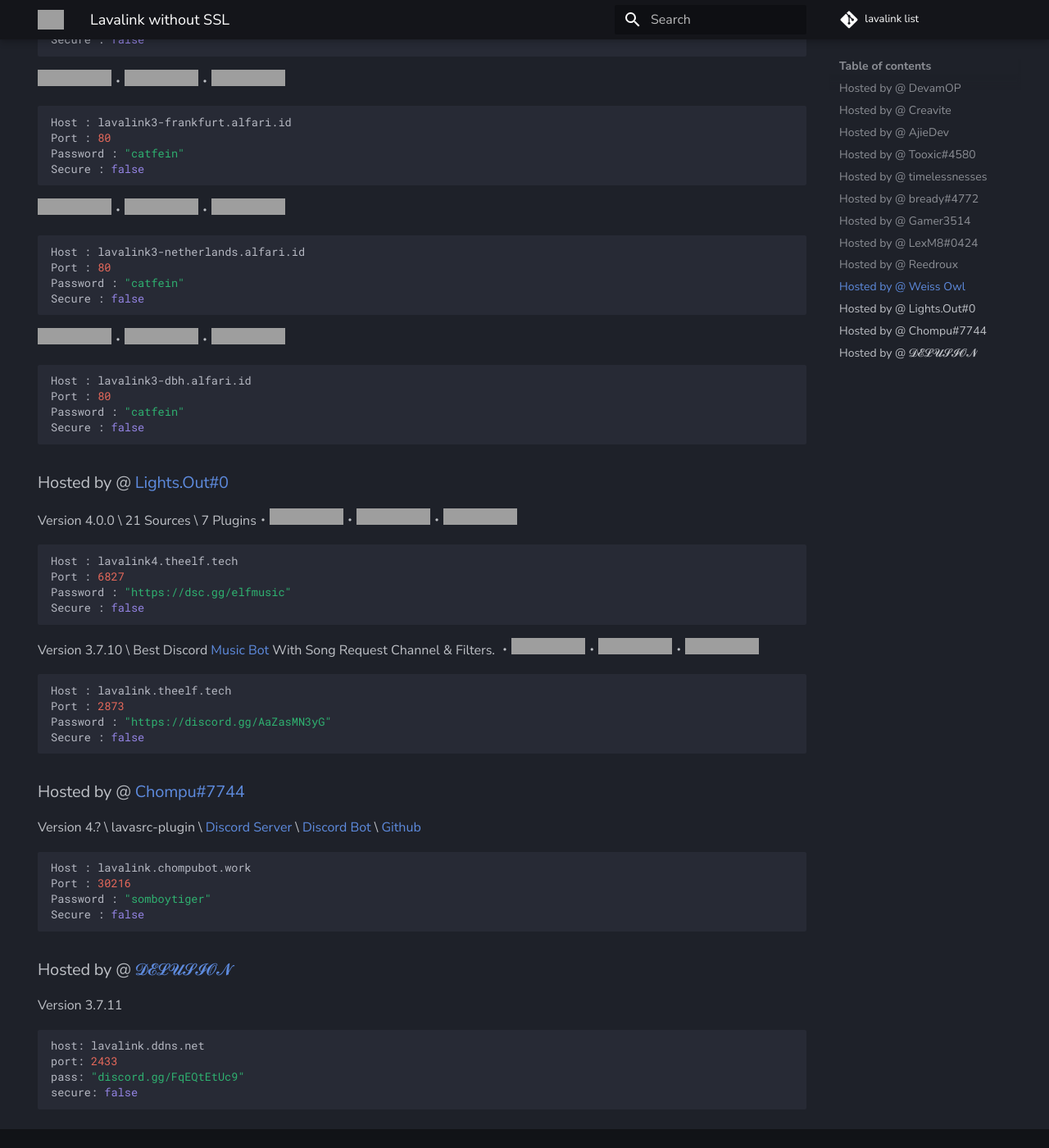
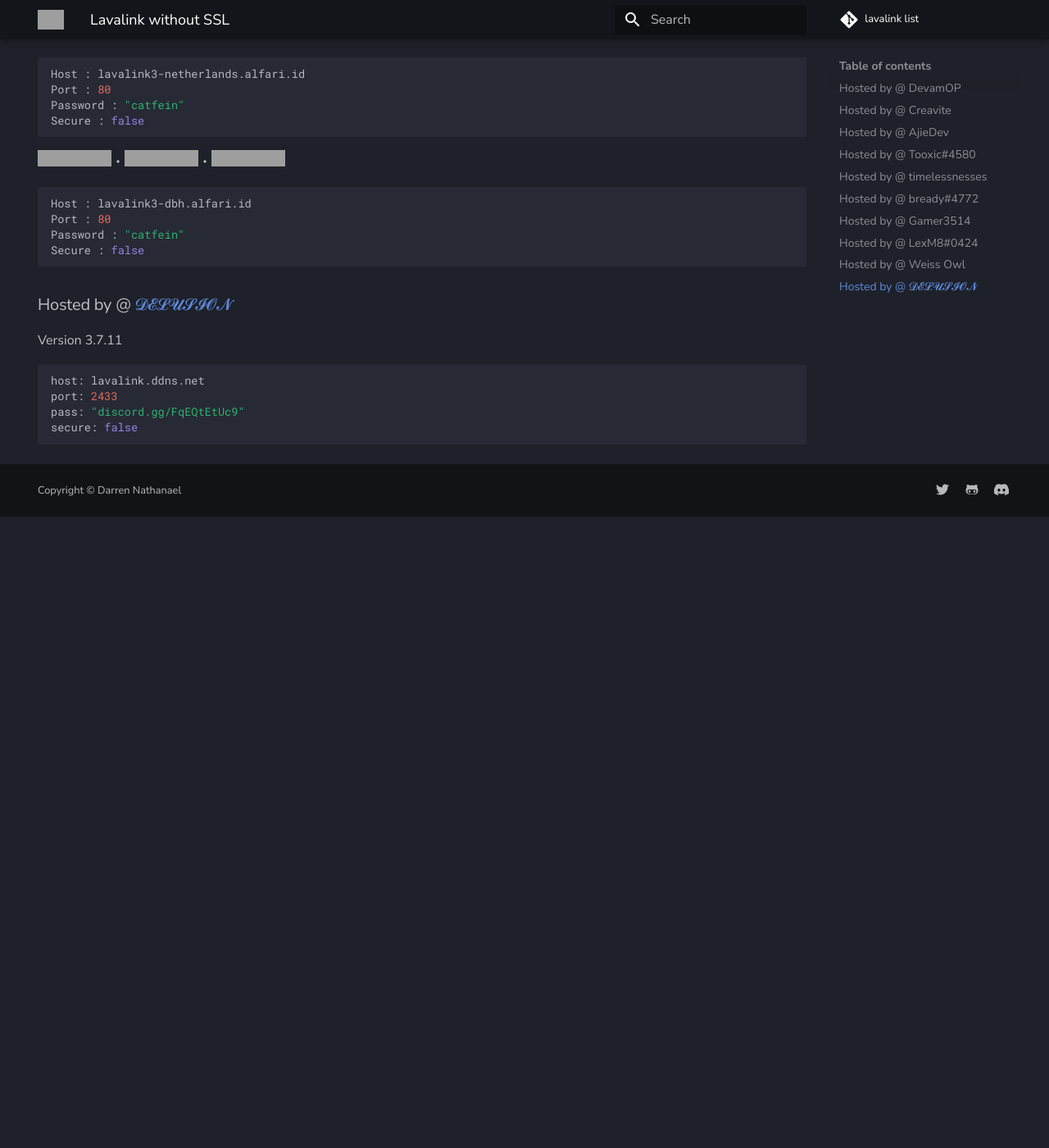
Before and after one commit to DarrenOfficial/lavalink-list, an MkDocs documentation site: the page built from docs/NoSSL/lavalink-without-ssl.md, in a window 1280 px wide and 1400 px high, scrolled down 3783 px. Shown: the whole window at 82% size. Built offline with MkDocs 1.6.1 and Material for MkDocs 9.7.7, drawn with Linux system fonts in a browser that asks for light colours; comment, search, counter and statistics services are not loaded; after the commit the page ends 4413 px from its top, so only the background shows below that; some of the changed text lies outside the part shown; grey boxes are pictures that could not be loaded.

Commit message:
Update lavalink-without-ssl.md
Correct version, delete inactive nodes

````diff
--- a/docs/NoSSL/lavalink-without-ssl.md
+++ b/docs/NoSSL/lavalink-without-ssl.md
@@ -94,7 +94,7 @@ Secure : false
 
 ### Hosted by @ [Gamer3514](https://sillydev.co.uk)
 
-Version 3.?
+Version 4.0.0
 ```bash
 Host : lavalink.sillydev.co.uk
 Port : 6023
@@ -117,14 +117,6 @@ Version 3.?
 Host : eu-lavalink.lexnet.cc
 Port : 2333
 Password : "lexn3tl@val!nk"
-Secure : false
-```
-### Hosted by @ [Reedroux](https://reedroux.biz)
-Version v3
-```bash
-Host : 212.192.29.41
-Port : 25336
-Password : "reedrouxbiztexaskms"
 Secure : false
 ```
 ### Hosted by @ [Weiss Owl](https://discord.alfari.id)
@@ -191,33 +183,6 @@ Port : 80
 Password : "catfein"
 Secure : false
 ```
-
-### Hosted by @ [Lights.Out#0](https://discord.gg/AaZasMN3yG)
-Version 4.0.0 \ 21 Sources \ 7 Plugins・![Uptime](https://hp8.nexcord.com.proxy.darrenofficial.com/api/badge/1/uptime)・![Ping](https://hp8.nexcord.com.proxy.darrenofficial.com/api/badge/1/ping)・![Status](https://hp8.nexcord.com.proxy.darrenofficial.com/api/badge/1/status)
-```bash
-Host : lavalink4.theelf.tech
-Port : 6827
-Password : "https://dsc.gg/elfmusic"
-Secure : false
-```
-
-Version 3.7.10 \ Best Discord [Music Bot](https://discord.com/oauth2/authorize?client_id=1076205165587222618&permissions=139657014608&scope=bot%20applications.commands) With Song Request Channel & Filters. ・![Uptime](https://hp8.nexcord.com.proxy.darrenofficial.com/api/badge/2/uptime)・![Ping](https://hp8.nexcord.com.proxy.darrenofficial.com/api/badge/2/ping)・![Status](https://hp8.nexcord.com.proxy.darrenofficial.com/api/badge/2/status)
-```bash
-Host : lavalink.theelf.tech
-Port : 2873
-Password : "https://discord.gg/AaZasMN3yG"
-Secure : false
-```
-
-### Hosted by @ [Chompu#7744](https://chompubot.work)
-Version 4.? \ lavasrc-plugin \ [Discord Server](https://discord.gg/s56GrDmD4R) \ [Discord Bot](https://discord.com/api/oauth2/authorize?client_id=1010597992266465340&permissions=8&scope=bot%20applications.commands) \ [Github](https://github.com/somboytiger)
-```bash
-Host : lavalink.chompubot.work
-Port : 30216
-Password : "somboytiger"
-Secure : false
-```
-
 ### Hosted by @ [𝓓𝓔𝓛𝓤𝓢𝓘𝓞𝓝](https://discord.gg/FqEQtEtUc9)
 Version 3.7.11
 ```bash
````
Also changed, not shown: other parts of docs/NoSSL/lavalink-without-ssl.md (+3 -3 lines).
